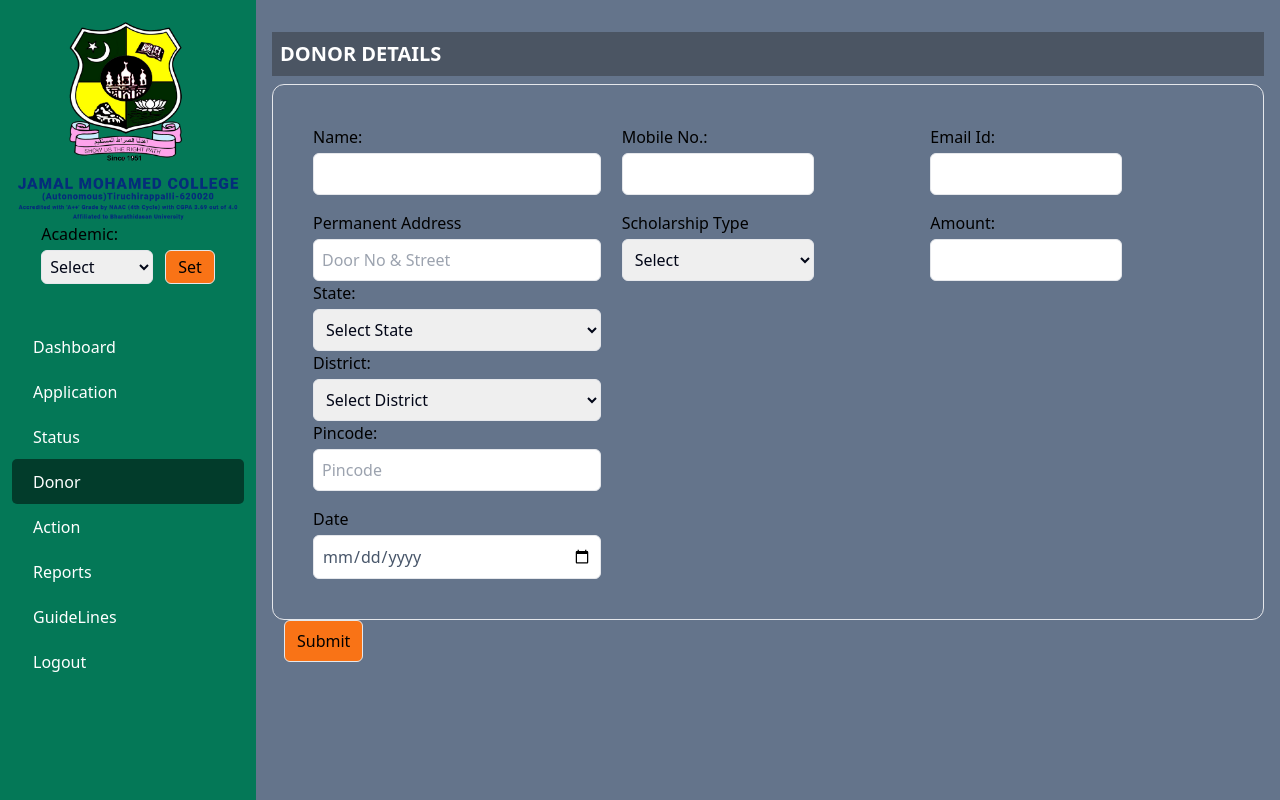
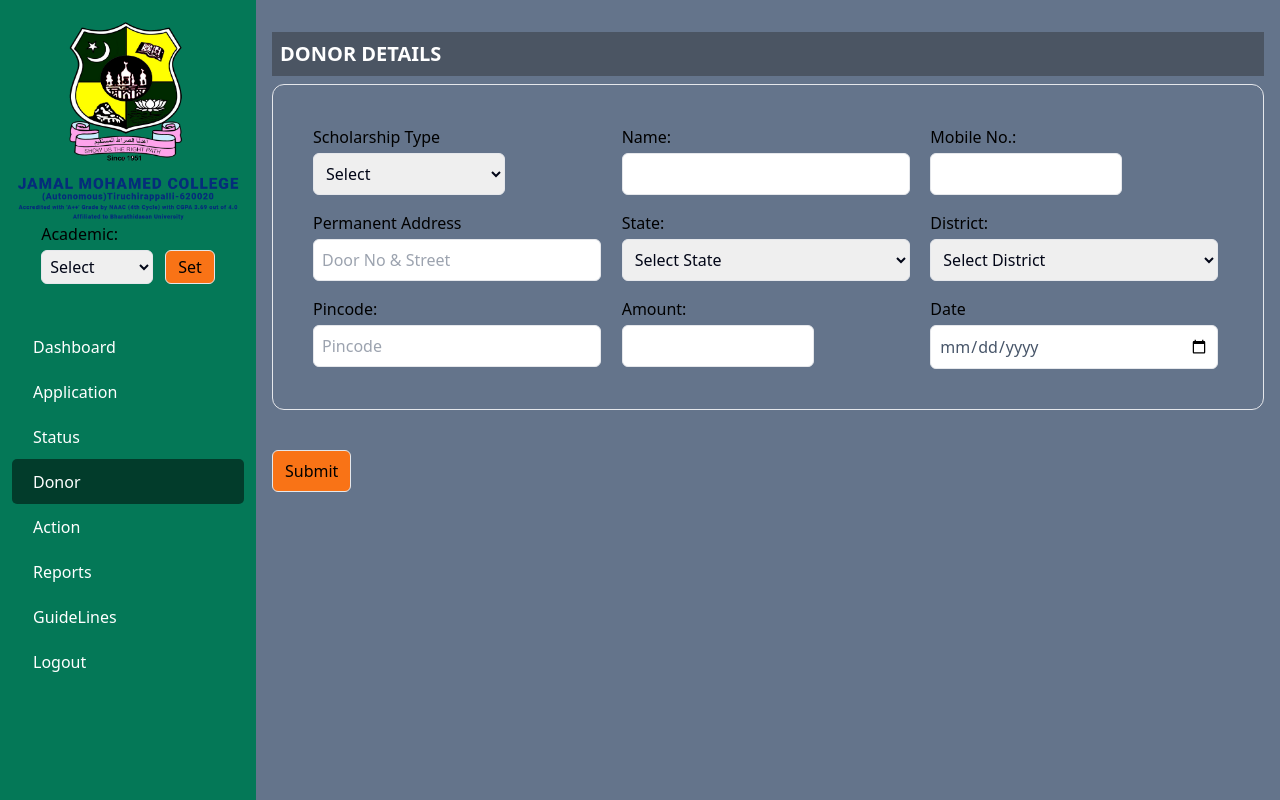
Before and after one commit to JoshwaThomas/sclr_client, a React (Create React App) app: page /admin/donor in a window 1280 px wide. Built offline with nearby package versions, Linux system fonts and the light colour scheme.

Commit message:
donar amt alt msg bal

```diff
--- a/src/components/admin/adminapplication.js
+++ b/src/components/admin/adminapplication.js
@@ -5,6 +5,7 @@ function Action() {
 
     const [users, setUsers] = useState([]);
     const [rusers, setRusers] = useState([]);
+    const [donars, setDonars] = useState([]);
     const [selectedUser, setSelectedUser] = useState(null);
     const [showModal, setShowModal] = useState(false);
     const [filterUsers, setFilterUsers] = useState([]);
@@ -15,7 +16,8 @@ function Action() {
     const [name, setName] = useState('');
     const [dept, setDept] = useState('');
     const [fresherOrRenewal, setFresherOrRenewal] = useState('');
-    const [scholdonar, setScholdonar] = useState('');
+    const [scholdonar, setScholdonar] = useState([]);
+
 
     useEffect(() => {
         axios.get('http://localhost:3001/fresh')
@@ -39,17 +41,45 @@ function Action() {
 
     const handleAccept = (user) => {
         setSelectedUser(user);
+        setDonars(user);
         setShowModals(true);
         setFresherOrRenewal(user.fresherOrRenewal);
         setRegisterNo(user.registerNo);
         setName(user.name);
         setDept(user.dept);
+
     };
+
+    const fetchDonars = () => {
+        return axios.get('http://localhost:3001/api/admin/donar')
+            .then(response => response.data)
+            .catch(err => {
+                console.error('Error fetching donors:', err);
+                return [];
+            });
+    };
+
+    useEffect(() => {
+        if (showModals) {
+            fetchDonars()
+                .then(data => {
+                    console.log('Fetched Donors:', data); // Debugging log
+                    setDonars(data);
+                })
+                .catch(error => {
+                    console.error('Error fetching donors:', error);
+                });
+        }
+    }, [showModals]);
+
+
+
 
     const closeModal = () => {
         setShowModal(false);
         setShowModals(false);
         setSelectedUser(null);
+
     };
 
     const handleSearch = (e) => {
@@ -57,11 +87,27 @@ function Action() {
         const filteredUsers = users.filter((user) =>
             user.dept.toLowerCase().includes(searchText) ||
             user.registerNo.toLowerCase().includes(searchText) ||
+            user.name.toLowerCase().includes(searchText) ||
             user.fresherOrRenewal.toLowerCase().includes(searchText)
         );
         setFilterUsers(filteredUsers);
     };
 
+    // const Submit = (e) => {
+    //     e.preventDefault();
+    //     axios.post('http://localhost:3001/api/admin/freshamt', {
+    //         fresherOrRenewal, registerNo, name, dept, scholtype, scholdonar, scholamt
+    //     })
+    //         .then(result => {
+    //             console.log(result);
+    //             window.alert("Submitted Successfully");
+    //         })
+    //         .catch(err => {
+    //             console.log(err);
+    //             window.alert("Submission failed!");
+    //         });
+
+    // };
     const Submit = (e) => {
         e.preventDefault();
         axios.post('http://localhost:3001/api/admin/freshamt', {
@@ -69,14 +115,25 @@ function Action() {
         })
             .then(result => {
                 console.log(result);
-            window.alert("Submitted Successfully");
+                //check the donar details and balance amt
+                return axios.put(`http://localhost:3001/api/admin/donar/${scholdonar}`, {
+                    amount: scholamt
+                });
+            })
+            .then(result => {
+                console.log(result);
+                const updatedBalance = result.data.updatedBalance;
+                window.alert(`Submitted Successfully. Available balance for donor: ${updatedBalance}`);
+
+                window.location.reload();
             })
             .catch(err => {
                 console.log(err);
                 window.alert("Submission failed!");
+                window.location.reload();
             });
+    };
 
-    };
 
     return (
         <div>
@@ -95,30 +152,29 @@ function Action() {
                 </button>
             </div>
             <div className='mt-6 pl-0'>
-                <div className="grid grid-cols-6 w-auto bg-amber-200 p-4 border border-white gap-1 text-center">
+                <div className="grid grid-cols-5 w-auto bg-amber-200 p-4 border border-white gap-1 text-center">
                     <div className="font-bold border border-white text-center">Application</div>
-                    <div className="font-bold border border-white text-center">Dept</div>
                     <div className="font-bold border border-white text-center">Register No.</div>
                     <div className="font-bold border border-white text-center">Name</div>
+                    <div className="font-bold border border-white text-center">Dept</div>
                     <div className="font-bold border border-white text-center">Action</div>
-                    <div className="font-bold border border-white text-center">Application View</div>
+
                 </div>
                 {filterUsers.map((user) => (
-                    <div key={user.registerNo} className="grid grid-cols-6 w-auto bg-amber-200 p-4 border border-white gap-1 text-center">
+                    <div key={user.registerNo} className="grid grid-cols-5 w-auto bg-amber-200 p-4 border border-white gap-1 text-center">
                         <div className="font-bold border border-white text-center uppercase">{user.fresherOrRenewal}</div>
-                        <div className="font-bold border border-white text-center uppercase">{user.dept}</div>
                         <div className="font-bold border border-white text-center uppercase">{user.registerNo}</div>
                         <div className="font-bold border border-white text-center uppercase">{user.name}</div>
+                        <div className="font-bold border border-white text-center uppercase">{user.dept}</div>
                         <div className="font-bold border border-white text-center uppercase">
                             <button
                                 type="button"
                                 onClick={() => handleViewClick(user)}
-                                className="bg-blue-500 text-white py-1 px-3 hover:bg-black rounded-lg mt-1"
+                                className="bg-blue-500 text-white py-1 ml-1 px-3 hover:bg-black rounded-lg mt-1"
                             >
                                 View
                             </button>
-                        </div>
-                        <div className='border border-white text-center py-1'>
+
                             <button
                                 type="button"
                                 onClick={() => handleAccept(user)}
@@ -128,7 +184,7 @@ function Action() {
                             </button>
                             <button
                                 type="button"
-                                className="px-4 py-1 ml-2 bg-red-500 text-white hover:bg-black rounded-lg"
+                                className="px-4 py-1 ml-1 bg-red-500 text-white hover:bg-black rounded-lg"
                             >
                                 Reject
                             </button>
@@ -136,11 +192,11 @@ function Action() {
                     </div>
                 ))}
                 {rusers.map((user) => (
-                    <div key={user.registerNo} className="grid grid-cols-6 w-auto bg-amber-200 p-4 border border-white gap-1 text-center">
+                    <div key={user.registerNo} className="grid grid-cols-5 w-auto bg-amber-200 p-4 border border-white gap-1 text-center">
                         <div className="font-bold border border-white text-center uppercase">{user.fresherOrRenewal}</div>
-                        <div className="font-bold border border-white text-center uppercase">{user.dept}</div>
                         <div className="font-bold border border-white text-center uppercase">{user.registerNo}</div>
                         <div className="font-bold border border-white text-center uppercase">{user.name}</div>
+                        <div className="font-bold border border-white text-center uppercase">{user.dept}</div>
                         <div className="font-bold border border-white text-center">
                             <button
                                 type="button"
@@ -149,8 +205,7 @@ function Action() {
                             >
                                 View
                             </button>
-                        </div>
-                        <div className='border border-white text-center py-1'>
+
                             <button
                                 type="button"
                                 onClick={() => handleAccept(user)}
@@ -169,7 +224,7 @@ function Action() {
                 ))}
             </div>
 
-            {showModal && selectedUser &&  (
+            {showModal && selectedUser && (
 
                 <div className="fixed inset-0  flex items-center justify-center  bg-black bg-opacity-50">
                     <div className="bg-white w-3/4 h-3/4 rounded-lg overflow-auto p-6">
@@ -349,8 +404,9 @@ function Action() {
 
             {showModals && selectedUser && (
                 <div className="fixed inset-0 flex items-center justify-center bg-black bg-opacity-50">
-                    <div className="bg-red-400 w-3/4 h-3/4 rounded-lg overflow-auto p-6">
+                    <div className="bg-red-400 w-3/4 h-96 rounded-lg overflow-auto p-6">
                         <form onSubmit={Submit}>
+                            <div className='grid grid-cols-3 w-auto p-4 border border-white gap-1 text-center'>
                                 <div className='uppercase'>
                                     <label className="block mb-1">Register No.:</label>{selectedUser.registerNo}
                                 </div>
@@ -370,18 +426,32 @@ function Action() {
                                         required
                                     >
                                         <option value="">Select</option>
-                                            <option value="type1">Type 1</option>
-                                            <option value="type2">Type 2</option>
-                                            <option value="type3">Type 3</option>
-                                            <option value="type4">Type 4</option>
-                                            <option value="type5">Type 5</option>
-                                            <option value="type6">Type 6</option>
-                                            <option value="type7">Type 7</option>
-                                            <option value="type8">Type 8</option>
-                                            <option value="type9">Type 9</option>
-                                            <option value="type10">Type 10</option>
+                                        <option value="Endowment">Endowment</option>
+                                        <option value="JMC Staff">JMC Staff</option>
+                                        <option value="Alumni">Alumni</option>
+                                        <option value="Well Wishers">Well Wishers</option>
+                                        <option value="Singapore Chapter">Singapore Chapter</option>
+                                        <option value="Trichy Chapter">Trichy Chapter</option>
+                                        <option value="Chennai Chapter">Chennai Chapter</option>
+                                        <option value="Kerala Chapter">Kerala Chapter</option>
+                                        <option value="Kuwait Chapter">Kuwait Chapter</option>
+                                        <option value="Jeddah Chapter">Jeddah Chapter</option>
+                                        <option value="Koothanallur Chapter">Koothanallur Chapter</option>
+                                        <option value="USA Chapter">USA Chapter</option>
+                                        <option value="Burnei Chapter">Burnei Chapter</option>
+                                        <option value="Riyadh Chapter">Riyadh Chapter</option>
+                                        <option value="Malaysia Chapter">Malaysia Chapter</option>
+                                        <option value="Tenkasi Chapter">Tenkasi Chapter</option>
+                                        <option value="UK Chapter">UK Chapter</option>
+                                        <option value="Kongu Nadu Chapter">Kongu Nadu Chapter</option>
+                                        <option value="Bahrain Chapter">Bahrain Chapter</option>
+                                        <option value="Bengaluru Chapter">Bengaluru Chapter</option>
+                                        <option value="UAE Chapter">UAE Chapter</option>
+                                        <option value="Qatar Chapter">Qatar Chapter</option>
+                                        <option value="Others">Others</option>
                                     </select>
                                 </div>
+
                                 <div>
                                     <label className="block mb-1">Donar</label>
                                     <select
@@ -391,24 +461,20 @@ function Action() {
                                         className=" w-72 p-2 border rounded-md text-slate-950 lg:w-48"
                                         required
                                     >
-                                            <option value="">Select</option>
-                                            <option value="type1">Type 1</option>
-                                            <option value="type2">Type 2</option>
-                                            <option value="type3">Type 3</option>
-                                            <option value="type4">Type 4</option>
-                                            <option value="type5">Type 5</option>
-                                            <option value="type6">Type 6</option>
-                                            <option value="type7">Type 7</option>
-                                            <option value="type8">Type 8</option>
-                                            <option value="type9">Type 9</option>
-                                            <option value="type10">Type 10</option>
+                                        <option value="">Select Donor</option>
+                                        {Array.isArray(donars) && donars.map((donar) => (
+                                            <option key={donar._id} value={donar._id}>
+                                                {donar.name}
+                                            </option>
+                                        ))}
                                     </select>
                                 </div>
+
                                 <div>
                                     <label className="block uppercase">Scholarship Amount:</label>
                                     <input
                                         type="text"
-                                    className="border p-2 rounded w-full"
+                                        className="border p-2 rounded w-72"
                                         value={scholamt}
                                         onChange={(e) => setScholamt(e.target.value)}
                                         required
@@ -422,6 +488,7 @@ function Action() {
                                     >
                                         Submit
                                     </button>
+
                                     <button
                                         type="button"
                                         className="bg-red-500 text-white py-1 px-4 ml-4 rounded-lg hover:bg-black"
@@ -429,6 +496,7 @@ function Action() {
                                     >
                                         Close
                                     </button>
+                                </div>
                             </div>
                         </form>
                     </div>
--- a/src/components/admin/donar.js
+++ b/src/components/admin/donar.js
@@ -1,11 +1,11 @@
-import React, { useState } from 'react';
+import React, { useState, useEffect } from 'react';
 import axios from 'axios';
 
 
 const Donar = () => {
   const [name, setName] = useState()
   const [mobileNo, setMobileNo] = useState()
-  const [emailId, setEmailId] = useState()
+  // const [emailId, setEmailId] = useState()
   const [address, setAddress] = useState()
   const [state, setState] = useState()
   const [district, setDistrict] = useState()
@@ -13,20 +13,28 @@ const Donar = () => {
   const [scholtype, setScholType] = useState()
   const [amount, setAmount] = useState()
   const [scholdate, setScholDate] = useState()
+  const [balance, setBalance] = useState()
+
+  useEffect(() => {
+    setBalance(amount);
+  }, [amount]);
 
   const Submit = (e) => {
+
     e.preventDefault();
     axios.post('http://localhost:3001/api/admin/donar', {
-      name, mobileNo, emailId, address, state, district, pin,
-      scholtype, amount, scholdate
+      name, mobileNo, address, state, district, pin,
+      scholtype, amount, balance, scholdate
     })
       .then(result => {
         console.log(result);
         window.alert("Your Application Submitted Successfully");
+        window.location.reload();
       })
       .catch(err => {
         console.log(err);
         window.alert("Submission failed!");
+        window.location.reload();
       });
   }
 
@@ -37,6 +45,41 @@ const Donar = () => {
       <h3 className="text-xl mb-2 font-bold bg-gray-600 p-2  text-white">DONOR DETAILS</h3>
       <form onSubmit={Submit} >
         <div className="grid grid-cols-1 md:grid-cols-3 gap-4 border p-10 rounded-xl">
+        <div>
+            <label className="block mb-1">Scholarship Type</label>
+            <select
+              name="ScholarshipCategory"
+              value={scholtype}
+              onChange={(e) => setScholType(e.target.value)}
+              className=" w-72 p-2 border rounded-md text-slate-950 lg:w-48"
+              required
+            >
+              <option value="">Select</option>
+              <option value="Endowment">Endowment</option>
+              <option value="JMC Staff">JMC Staff</option>
+              <option value="Alumni">Alumni</option>
+              <option value="Well Wishers">Well Wishers</option>
+              <option value="Singapore Chapter">Singapore Chapter</option>
+              <option value="Trichy Chapter">Trichy Chapter</option>
+              <option value="Chennai Chapter">Chennai Chapter</option>
+              <option value="Kerala Chapter">Kerala Chapter</option>
+              <option value="Kuwait Chapter">Kuwait Chapter</option>
+              <option value="Jeddah Chapter">Jeddah Chapter</option>
+              <option value="Koothanallur Chapter">Koothanallur Chapter</option>
+              <option value="USA Chapter">USA Chapter</option>
+              <option value="Burnei Chapter">Burnei Chapter</option>
+              <option value="Riyadh Chapter">Riyadh Chapter</option>
+              <option value="Malaysia Chapter">Malaysia Chapter</option>
+              <option value="Tenkasi Chapter">Tenkasi Chapter</option>
+              <option value="UK Chapter">UK Chapter</option>
+              <option value="Kongu Nadu Chapter">Kongu Nadu Chapter</option>
+              <option value="Bahrain Chapter">Bahrain Chapter</option>
+              <option value="Bengaluru Chapter">Bengaluru Chapter</option>
+              <option value="UAE Chapter">UAE Chapter</option>
+              <option value="Qatar Chapter">Qatar Chapter</option>
+              <option value="Others">Others</option>
+            </select>
+          </div>
           <div>
             <label className="block mb-1">Name:</label>
             <input
@@ -60,6 +103,7 @@ const Donar = () => {
               required
             />
           </div>
+          {/* Email not need
           <div>
             <label className="block mb-1">Email Id:</label>
             <input
@@ -70,7 +114,7 @@ const Donar = () => {
               className="w-72 p-2 border rounded-md text-slate-950 lg:w-48"
               required
             />
-          </div>
+          </div> */}
           <div>
             <label className="block mb-1">Permanent Address</label>
             <input
@@ -82,6 +126,8 @@ const Donar = () => {
               placeholder='Door No & Street'
               required
             />
+          </div>
+          <div>
             <label className="block mb-1">State:</label>
             <select
               name="state"
@@ -129,6 +175,8 @@ const Donar = () => {
               <option value="Puducherry">Puducherry</option>
               <option value="Other">Other</option>
             </select>
+          </div>
+          <div>
             <label className="block mb-1">District:</label>
             <select
               name="district"
@@ -177,6 +225,8 @@ const Donar = () => {
               <option value="Virudhunagar">Virudhunagar</option>
               <option value="Other">Other</option>
             </select>
+          </div>
+          <div>
             <label className="block mb-1">Pincode:</label>
             <input
               type="text"
@@ -189,28 +239,7 @@ const Donar = () => {
               required
             />
           </div>
-          <div>
-            <label className="block mb-1">Scholarship Type</label>
-            <select
-              name="ScholarshipCategory"
-              value={scholtype}
-              onChange={(e) => setScholType(e.target.value)}
-              className=" w-72 p-2 border rounded-md text-slate-950 lg:w-48"
-              required
-            >
-              <option value="">Select</option>
-              <option value="type1">Type 1</option>
-              <option value="type2">Type 2</option>
-              <option value="type3">Type 3</option>
-              <option value="type4">Type 4</option>
-              <option value="type5">Type 5</option>
-              <option value="type6">Type 6</option>
-              <option value="type7">Type 7</option>
-              <option value="type8">Type 8</option>
-              <option value="type9">Type 9</option>
-              <option value="type10">Type 10</option>
-            </select>
-          </div>
+
           <div>
             <label className="block mb-1">Amount:</label>
             <input
@@ -236,7 +265,7 @@ const Donar = () => {
           </div>
 
         </div>
-        <button type='submit'className=' p-2 border px-3 ml-3 rounded-md bg-orange-500'>Submit</button>
+        <button type='submit' className=' p-2 border px-3 mr-3 mt-10 rounded-md bg-orange-500'>Submit</button>
       </form>
 
     </div>
```
Lines whose indentation alone changed are shown as unchanged.
